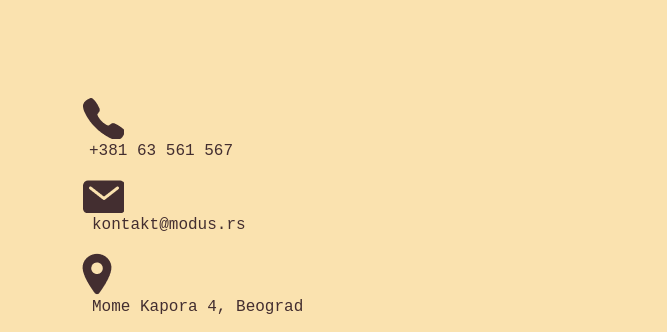
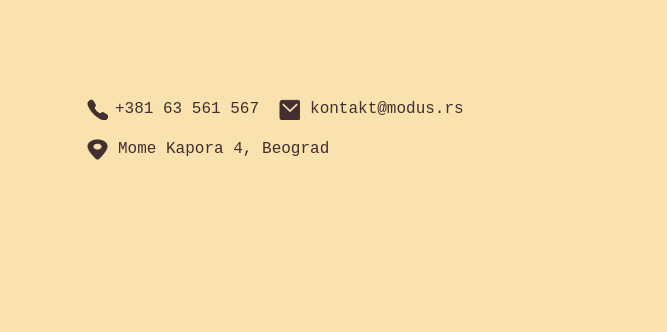
Before and after one commit to MatijaCobeljic/Folder, a website: page index.html in a window 1280 px wide. Shown: the part 546-878 px from the top of the page, 0-667 px from the left. After the commit the page ends 807 px from the top, so only its background shows below. Drawn offline with Linux system fonts and the light colour scheme; a web font is replaced by a local one.

Commit message:
First Section Done

```diff
--- a/index.html
+++ b/index.html
@@ -63,12 +63,16 @@
         <div class="col">
           <p class="desc-text">Najbolji frizerski salon u</p>
           <h1 class="city">BEOGRADU</h1>
-            <img src="images/phone.png" alt="Phone image" />
-          <p class="phone-number">+381 63 561 567</p>
-          <img src ="images/mail.png" alt="Mail image" />
+          <div class="data-wrapper">
+            <img src="images/phone.png" alt="Phone image" class="phone-img"/>
+            <p class="phone-number">+381 63 561 567</p>
+            <img src ="images/mail.png" alt="Mail image" class="mail-img"/>
           <p class="contact-mail">kontakt@modus.rs</p>
-          <img src="images/adress.png" alt="Adress image" />
+          </div>
+          <div class="data-wrapper">
+          <img src="images/adress.png" alt="Adress image" class="adress-img"/>
           <p class="adress">Mome Kapora 4, Beograd</p>
+        </div>
         </div>
         <div class="col haircut-class">
           <img class="first-img" src="images/haircut.png" alt="Haircut picture" />
--- a/main.scss
+++ b/main.scss
@@ -75,3 +75,26 @@ body {
     width: 21px;
     height: 21px;
 }
+.data-wrapper {
+    display: flex;
+    align-items: center;
+}
+.phone-img {
+    margin-left: 5px;
+    width: 21px;
+    height: 21px;
+    margin-bottom: 15px;
+}
+.mail-img {
+    margin-left: 5px;
+    width: 21px;
+    height: 21px;
+    margin-bottom: 15px;
+    margin-left: 20px;
+}
+.adress-img {
+    margin-left: 5px;
+    width: 21px;
+    height: 21px;
+    margin-bottom: 15px;
+}
```
Also changed, not shown: main.css, 1 other file.
